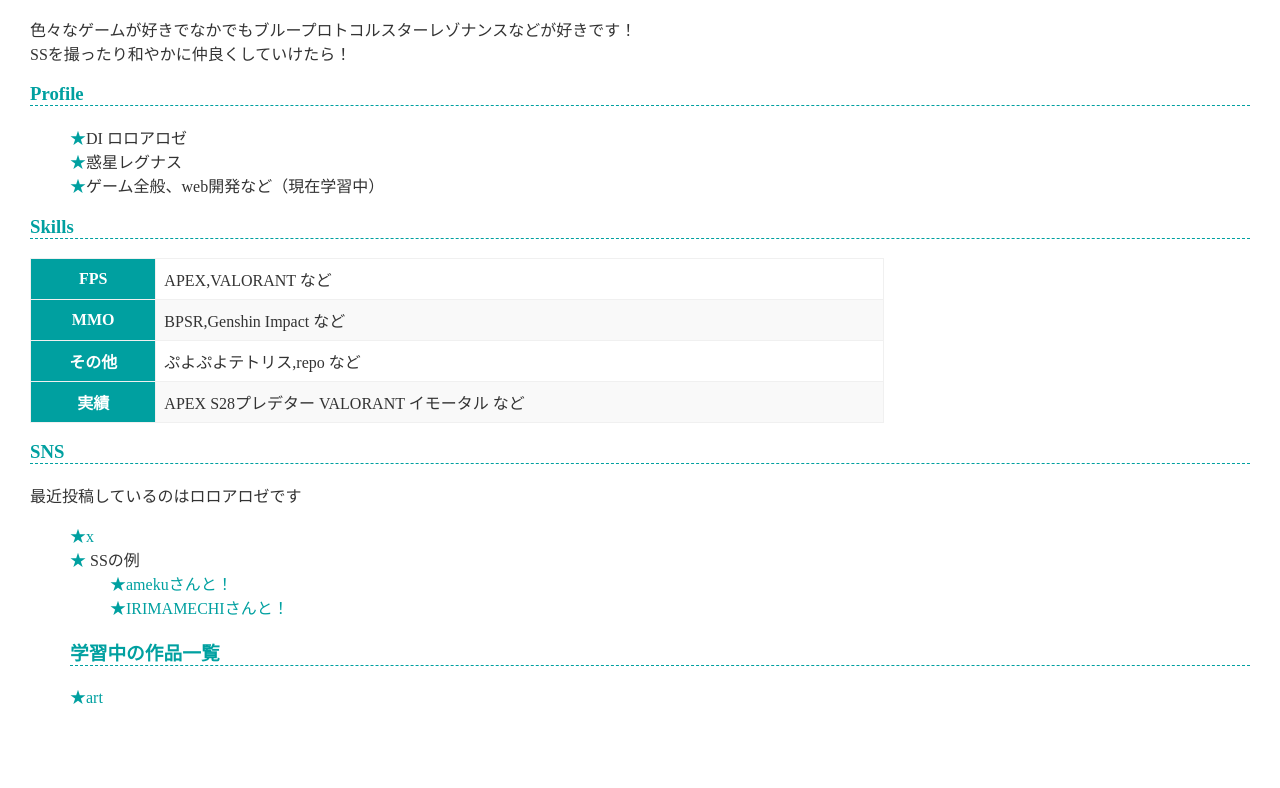
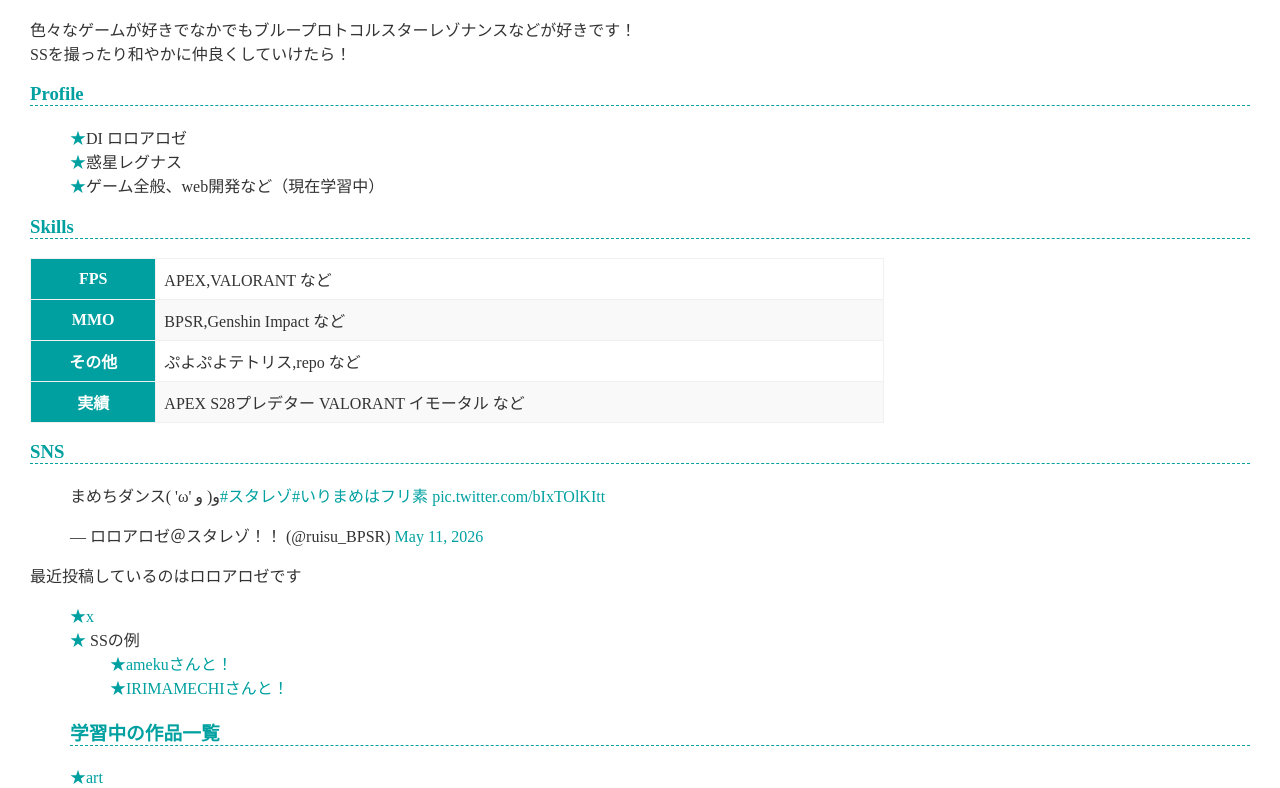
Before and after one commit to roroasan/roroasan.github.io, a plain HTML site: page index.html in a window 1280 px wide. Shown: the part 194-982 px from the top of the page. Before the commit the page ends 902 px from the top, so only its background shows below. Drawn offline with Linux system fonts and the light colour scheme; a script that the page names is missing.

Commit message:
Update index.html豆ちダンス

```diff
--- a/index.html
+++ b/index.html
@@ -43,6 +43,7 @@
     </table>
 
     <h3>SNS</h3>
+    <blockquote class="twitter-tweet" data-media-max-width="560"><p lang="ja" dir="ltr">まめちダンス( &#39;ω&#39; و( و<a href="https://x.com/hashtag/%E3%82%B9%E3%82%BF%E3%83%AC%E3%82%BE?src=hash&amp;ref_src=twsrc%5Etfw">#スタレゾ</a><a href="https://x.com/hashtag/%E3%81%84%E3%82%8A%E3%81%BE%E3%82%81%E3%81%AF%E3%83%95%E3%83%AA%E7%B4%A0?src=hash&amp;ref_src=twsrc%5Etfw">#いりまめはフリ素</a> <a href="https://t.co/bIxTOlKItt">pic.twitter.com/bIxTOlKItt</a></p>&mdash; ロロアロゼ＠スタレゾ！！ (@ruisu_BPSR) <a href="https://x.com/ruisu_BPSR/status/2053812684165148891?ref_src=twsrc%5Etfw">May 11, 2026</a></blockquote> <script async src="https://platform.x.com/widgets.js" charset="utf-8"></script>
     <p>最近投稿しているのはロロアロゼです</p>
     <ul>
       <li><a href="https://x.com/ruisu_BPSR/">x</a></li>
```
